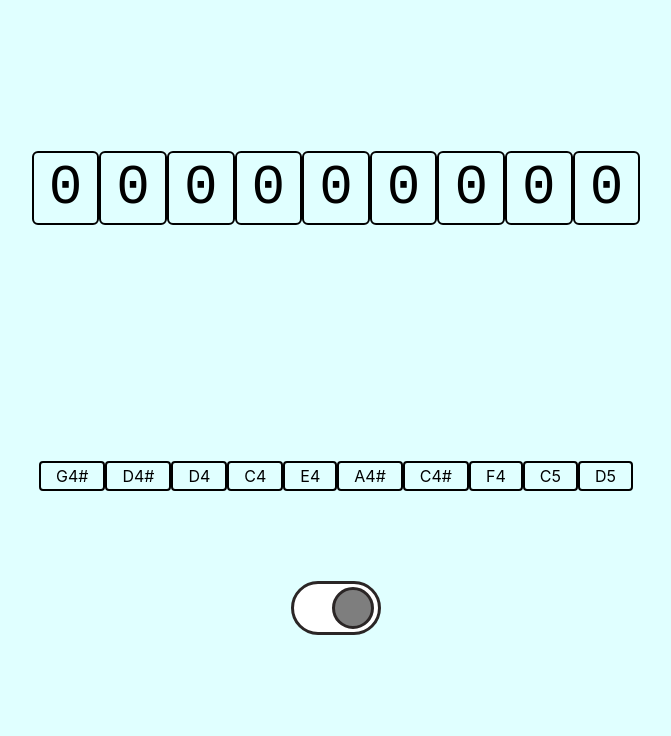
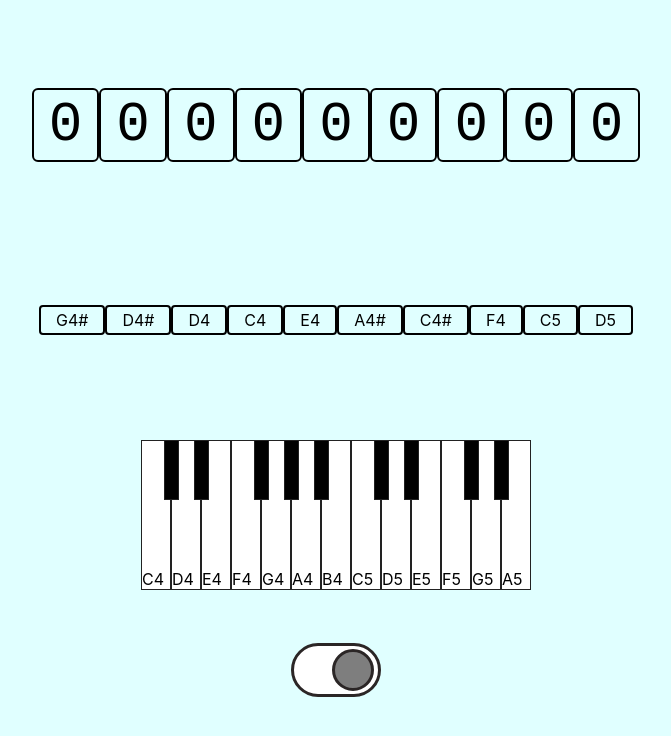
Before and after one commit to tizee/tz-toy-binary-music-player, a React app: page / in a window 1280 px wide. Shown: the top 736 px of the page, without its empty margins (304-975 px from the left). Built offline with nearby package versions, Linux system fonts and the light colour scheme.

Commit message:
feat: simple keyboard

```diff
--- a/src/components/binary/index.tsx
+++ b/src/components/binary/index.tsx
@@ -27,7 +27,7 @@ const BinaryPlayer: React.FC<PlayerProps> = ({ notes, isPlay, times }) => {
     }, []);
 
     useEffect(() => {
-        Tone.Transport.scheduleRepeat(function (time: number) {
+        let id = Tone.Transport.scheduleRepeat(function (time: number) {
             setNum(num => {
                 if (num < 1024) {
                     let preBits = padStart(num.toString(2), pad).split("");
@@ -38,6 +38,7 @@ const BinaryPlayer: React.FC<PlayerProps> = ({ notes, isPlay, times }) => {
                             preBits[index] !== bits[index]
                         ) {
                             // bit flip from 0 to 1
+                            console.log(notes[index], index);
                             oscRef.current.triggerAttackRelease(
                                 notes[index],
                                 times[index],
@@ -51,7 +52,12 @@ const BinaryPlayer: React.FC<PlayerProps> = ({ notes, isPlay, times }) => {
                 }
             });
         }, "32i");
-    }, []);
+        return () => {
+            console.log("clear schedule events", id);
+            Tone.Transport.clear(id);
+            Tone.Transport.cancel(0);
+        };
+    }, [notes]);
 
     useEffect(() => {
         if (isPlay) {
--- a/src/components/keyboard/index.scss
+++ b/src/components/keyboard/index.scss
@@ -1,41 +1,40 @@
-$keyboard-width: 90vw;
-$border-width: $keyboard-width * 0.0001;
-$keyboard-height: 150px;
-$whitekey-count: 12;
-$whitekey-width: $keyboard-width / $whitekey-count;
-$whitekey-height: $keyboard-height;
-$blackkey-width: $whitekey-width * 0.5;
-$blackkey-height: $whitekey-width * 0.5;
-$blackkey-offset: ((-($blackkey-width / 2)) - $border-width);
 $whitekey-color: white;
 $blackkey-color: black;
 $key-border-color: #222;
 
+.keyboard-wrapper {
+    position: relative;
+    display: flex;
+    flex-flow: row nowrap;
+    width: 100%;
+    justify-content: center;
+    flex: 1 0 150px;
     #keyboard {
+        display: flex;
+        flex-flow: row nowrap;
+        justify-content: center;
+        list-style: none;
         position: relative;
-    width: 100%;
         height: 150px;
-    &-note {
-        position: relative;
-        float: left;
+        .keyboard-note {
+            width: 30px;
+            height: 120px;
             &.black {
-            width: $blackkey-width;
-            height: $blackkey-height;
                 // margin: 0 0 0 $blackkey-offset;
                 z-index: 2;
                 background: $blackkey-color;
             }
             &.white {
-            height: $whitekey-height;
-            width: $whitekey-width;
                 z-index: 1;
                 background: $whitekey-color;
             }
             list-style: none;
-        border-bottom: 1px solid $key-border-color;
-        border-left: 1px solid $key-border-color;
+            border: 1px solid $key-border-color;
             &:hover {
-            background-color: $hover-color;
+                background-color: lightgoldenrodyellow;
+            }
+            display: flex;
+            align-items: flex-end;
         }
     }
 }
--- a/src/components/keyboard/index.tsx
+++ b/src/components/keyboard/index.tsx
@@ -1,24 +1,26 @@
-import React, { useState } from "react";
-import { osc } from "../synth";
+import React, { useState, useRef } from "react";
 import { notes } from "../note";
 import "./index.scss";
-// signleton
 
-const RCSynth: React.FC = () => {
-    const [mouseDown, set] = useState(false);
-    const playNote = (note: string) => {
-        osc.triggerAttack(note, undefined, 1);
-    };
-    const relaseNote = () => {
-        osc.triggerRelease();
-    };
+interface KeyboardProps {
+    changeNote: (note: string, idx: number) => void;
+    totalNum: number;
+}
+
+const Keyboard: React.FC<KeyboardProps> = ({ changeNote, totalNum }) => {
+    const [index, set] = useState(0);
+    let countBlack = 0;
     return (
-        <ul className='keyboard'>
+        <div className='keyboard-wrapper'>
+            <ul id='keyboard'>
                 {notes.map((el, idx) => {
                     let cls = ["keyboard-note"];
                     const tokens = el.split("#");
+                    let isBlack = false;
                     if (tokens.length > 1) {
                         // sharp note
+                        isBlack = true;
+                        countBlack++;
                         cls.push("black");
                         cls.push(tokens[0] + "-sharp");
                     } else {
@@ -27,37 +29,31 @@ const RCSynth: React.FC = () => {
                     }
                     return (
                         <li
+                            key={el + idx.toString()}
+                            onClick={e => {
+                                e.preventDefault();
+                                changeNote(el, index);
+                                set(index => (index + 1) % totalNum);
+                            }}>
+                            <div
                                 className={cls.join(" ")}
                                 data-note={el}
-                        key={el}
-                        onMouseOver={e => {
-                            if (!mouseDown) {
-                                playNote(el);
-                                set(true);
-                            }
-                        }}
-                        onMouseDown={e => {
-                            if (!mouseDown) {
-                                playNote(el);
-                                set(true);
-                            }
-                        }}
-                        onMouseUp={e => {
-                            relaseNote();
-                            set(false);
-                        }}
-                        onMouseLeave={e => {
-                            relaseNote();
-                            set(false);
-                        }}
-                        onTouchEnd={e => {
-                            relaseNote();
-                            set(false);
-                        }}></li>
+                                style={{
+                                    position: isBlack ? "absolute" : "relative",
+                                    height: isBlack ? "60px" : "150px",
+                                    width: isBlack ? "15px" : "30px",
+                                    left: isBlack
+                                        ? 30 * (idx - countBlack) + 22.5 + "px"
+                                        : null,
+                                }}>
+                                {!isBlack ? el : ""}
+                            </div>
+                        </li>
                     );
                 })}
             </ul>
+        </div>
     );
 };
 
-export default RCSynth;
+export default Keyboard;
--- a/src/components/note/index.tsx
+++ b/src/components/note/index.ts
@@ -8,11 +8,9 @@ pitch_names.forEach((el, idx) => {
  * half step: E and F, B and C
  */
 const nextNote = (note: string): string => {
-    if (note.startsWith("E") || note.startsWith("B")) {
+    if (note.startsWith("E")) {
         if (note.startsWith("E")) {
             return note.replace("E", "F");
-        } else {
-            return note.replace("B", "C");
         }
     }
     const tokens = note.split("#");
@@ -33,9 +31,9 @@ const nextNote = (note: string): string => {
     return pitchName + "#" + pitch;
 };
 
-const notes = ["C3"];
+const notes = ["C4"];
 
-while (notes.length < 21) {
+while (notes.length <= 21) {
     const next = nextNote(notes[notes.length - 1]);
     notes.push(next);
 }
--- a/src/index.tsx
+++ b/src/index.tsx
@@ -3,6 +3,7 @@ import ReactDOM from "react-dom";
 import "./index.scss";
 
 import BinaryPlayer from "./components/binary";
+import Keyboard from "./components/keyboard";
 import ToggleBtn from "./components/toggle";
 const defaultNotes = [
     "G4#",
@@ -26,12 +27,24 @@ const App = () => {
             <div className='display-wrapper'>
                 <BinaryPlayer notes={notes} isPlay={on} times={defaultTimes} />
                 <div className='notes-wrapper'>
-                    {notes.map(el => (
-                        <span className='note' key={el}>
+                    {notes.map((el, idx) => (
+                        <span className='note' key={el + idx}>
                             {el}
                         </span>
                     ))}
                 </div>
+                <Keyboard
+                    totalNum={defaultNotes.length}
+                    changeNote={(note: string, idx: number) => {
+                        // stop playing
+                        toggle(false);
+                        setNotes(notes => {
+                            let newNotes = [...notes];
+                            newNotes[idx] = note;
+                            return newNotes;
+                        });
+                    }}
+                />
                 <div className='btn-wrapper'>
                     <ToggleBtn
                         open={on}
```
Lines whose indentation alone changed are shown as unchanged.
